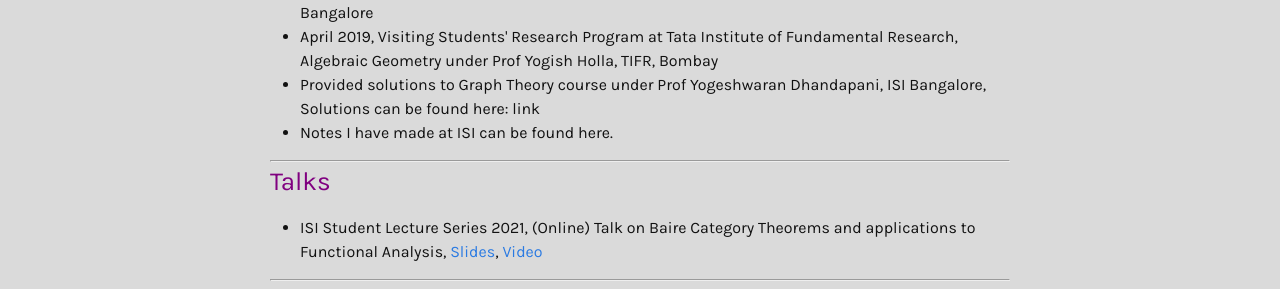
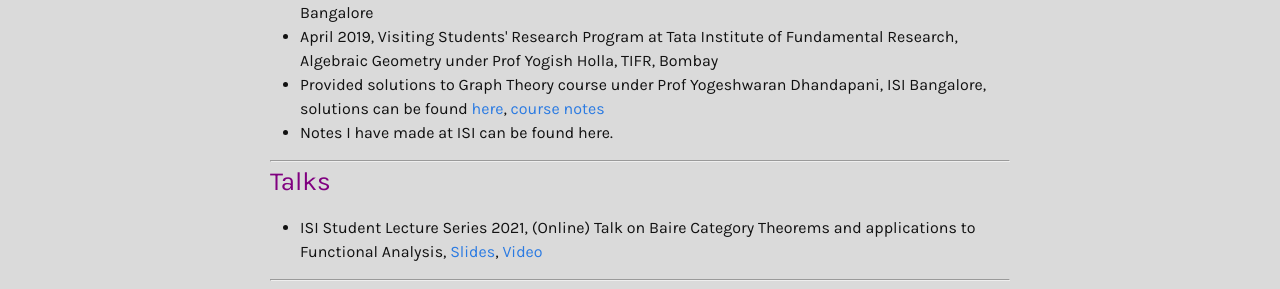
Before and after one commit to shrivathsap/shrivathsap.github.io, a Jekyll site: the page built from cv.html, in a window 1280 px wide. Shown: the part 542-831 px from the top of the page. Built offline with Jekyll 4.4.1, drawn with Linux system fonts in a browser that asks for light colours.

Commit message:
changes to cv

```diff
--- a/cv.html
+++ b/cv.html
@@ -34,7 +34,7 @@ layout: page
 		<li>Worked independently on a proof of Jordan Curve Theorem during the initial lockdown break: <a href="https://svok33.github.io/resources/pdfs/topgeom/even%20better.pdf">link</a></li>
 		<li>November 2019, Serre's Course in Arithmetic reading project under Prof Maneesh Thankur, ISI Bangalore</li>
 		<li>April 2019, Visiting Students' Research Program at Tata Institute of Fundamental Research, Algebraic Geometry under Prof Yogish Holla, TIFR, Bombay</li>
-		<li>Provided solutions to Graph Theory course under Prof Yogeshwaran Dhandapani, ISI Bangalore, Solutions can be found here: link</li>
+		<li>Provided solutions to Graph Theory course under Prof Yogeshwaran Dhandapani, ISI Bangalore, solutions can be found <a href="./resources/pdfs/others/Solutions.pdf">here</a>, <a href="./resources/pdfs/others/main.pdf">course notes</a></li>
 		<li>Notes I have made at ISI can be found here.</li>
 	</ul>
 	<hr>
```
